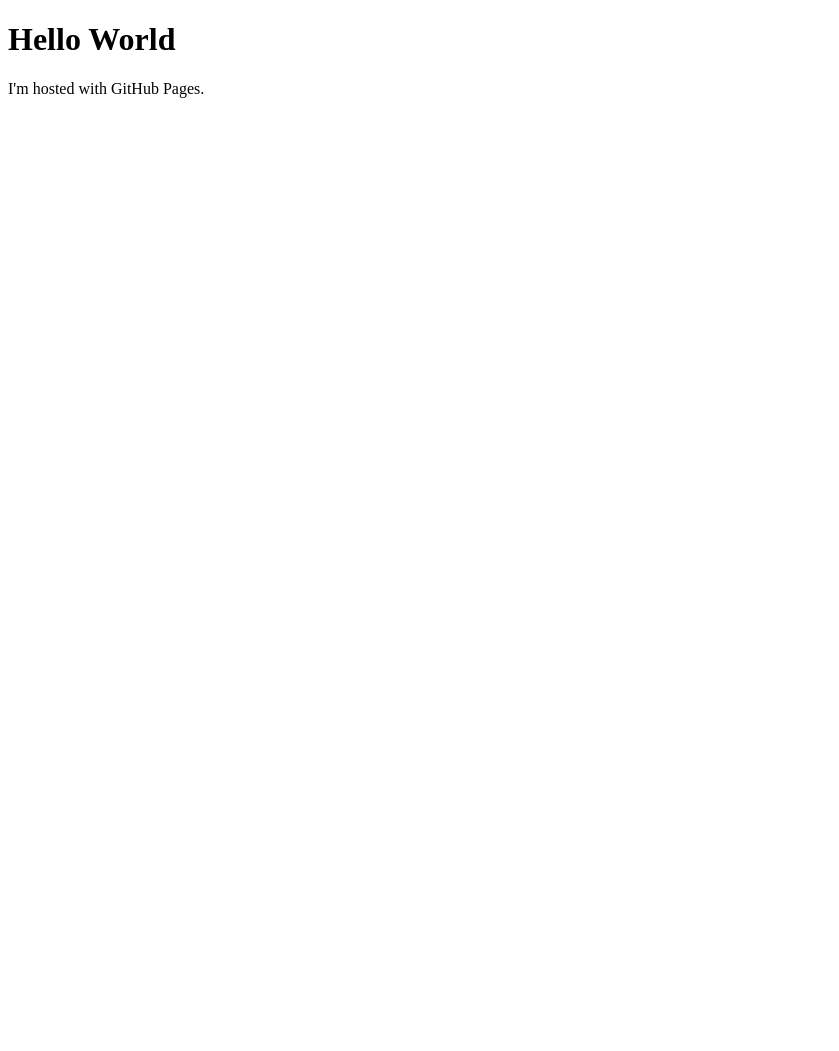
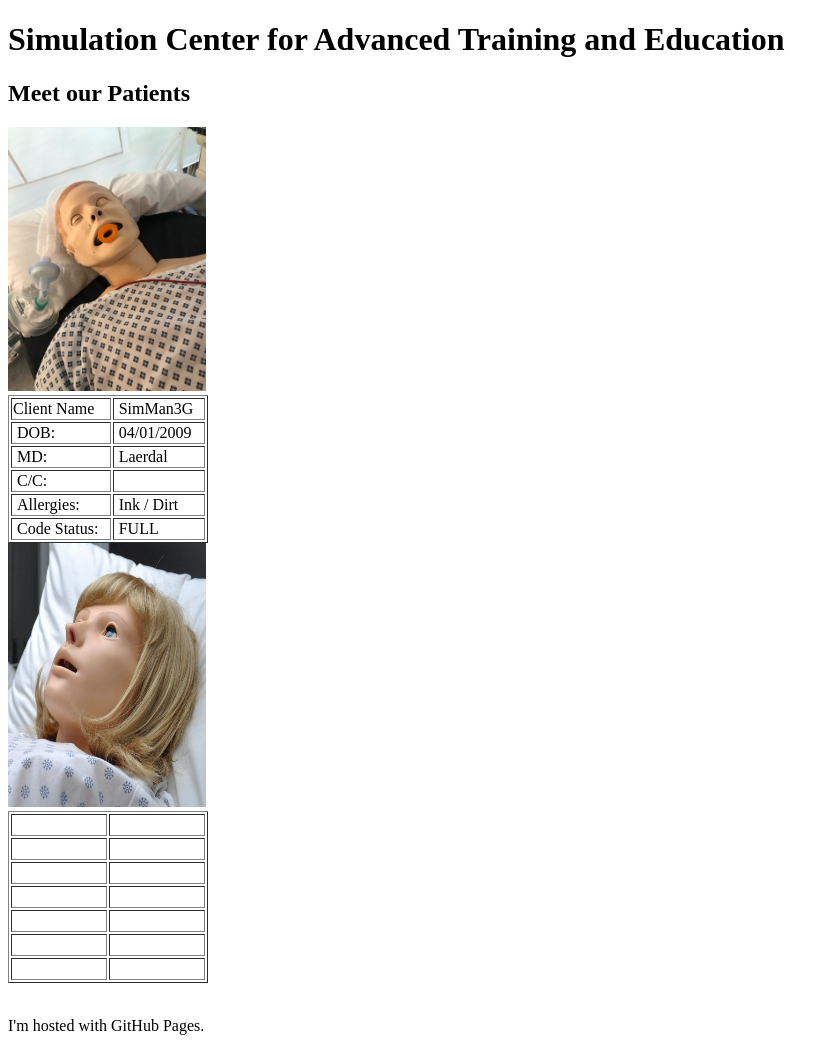
Before and after one commit to SimCATe/simCATe, a plain HTML site: page index.html in a window 1280 px wide. Shown: the whole page, without its empty margins (0-839 px from the left). Before the commit the page ends 800 px from the top, so only its background shows below. Drawn offline with Linux system fonts and the light colour scheme.

Commit message:
Test 1.0

```diff
--- a/index.html
+++ b/index.html
@@ -1,7 +1,72 @@
 <!DOCTYPE html>
 <html>
 <body>
-<h1>Hello World</h1>
+<h1>Simulation Center for Advanced Training and Education</h1>
+<h2>Meet our Patients</h2>
+<img src="SimMan3G.jpg" width="198" height="264" alt=""/>
+<table width="200" border="1">
+  <tbody>
+    <tr>
+      <td>Client Name</td>
+      <td>&nbsp;SimMan3G</td>
+    </tr>
+    <tr>
+      <td>&nbsp;DOB:</td>
+      <td>&nbsp;04/01/2009</td>
+    </tr>
+    <tr>
+      <td>&nbsp;MD:</td>
+      <td>&nbsp;Laerdal</td>
+    </tr>
+    <tr>
+      <td>&nbsp;C/C:</td>
+      <td>&nbsp;</td>
+    </tr>
+    <tr>
+      <td>&nbsp;Allergies:</td>
+      <td>&nbsp;Ink / Dirt</td>
+    </tr>
+    <tr>
+      <td>&nbsp;Code Status:</td>
+      <td>&nbsp;FULL</td>
+    </tr>
+  </tbody>
+</table>
+<img src="Noelle.jpg" width="198" height="264" alt=""/>
+<table width="200" border="1">
+  <tbody>
+    <tr>
+      <td>&nbsp;</td>
+      <td>&nbsp;</td>
+    </tr>
+    <tr>
+      <td>&nbsp;</td>
+      <td>&nbsp;</td>
+    </tr>
+    <tr>
+      <td>&nbsp;</td>
+      <td>&nbsp;</td>
+    </tr>
+    <tr>
+      <td>&nbsp;</td>
+      <td>&nbsp;</td>
+    </tr>
+    <tr>
+      <td>&nbsp;</td>
+      <td>&nbsp;</td>
+    </tr>
+    <tr>
+      <td>&nbsp;</td>
+      <td>&nbsp;</td>
+    </tr>
+    <tr>
+      <td>&nbsp;</td>
+      <td>&nbsp;</td>
+    </tr>
+  </tbody>
+</table>
+&nbsp; &nbsp; &nbsp; &nbsp; &nbsp; &nbsp; &nbsp; &nbsp; &nbsp; &nbsp; &nbsp; &nbsp; &nbsp; &nbsp; &nbsp; &nbsp;&nbsp;
+
 <p>I'm hosted with GitHub Pages.</p>
 </body>
 </html>
```
Also changed, not shown: Damian.jpg (added), Noelle.jpg (added), SimMan3G.jpg (added).
